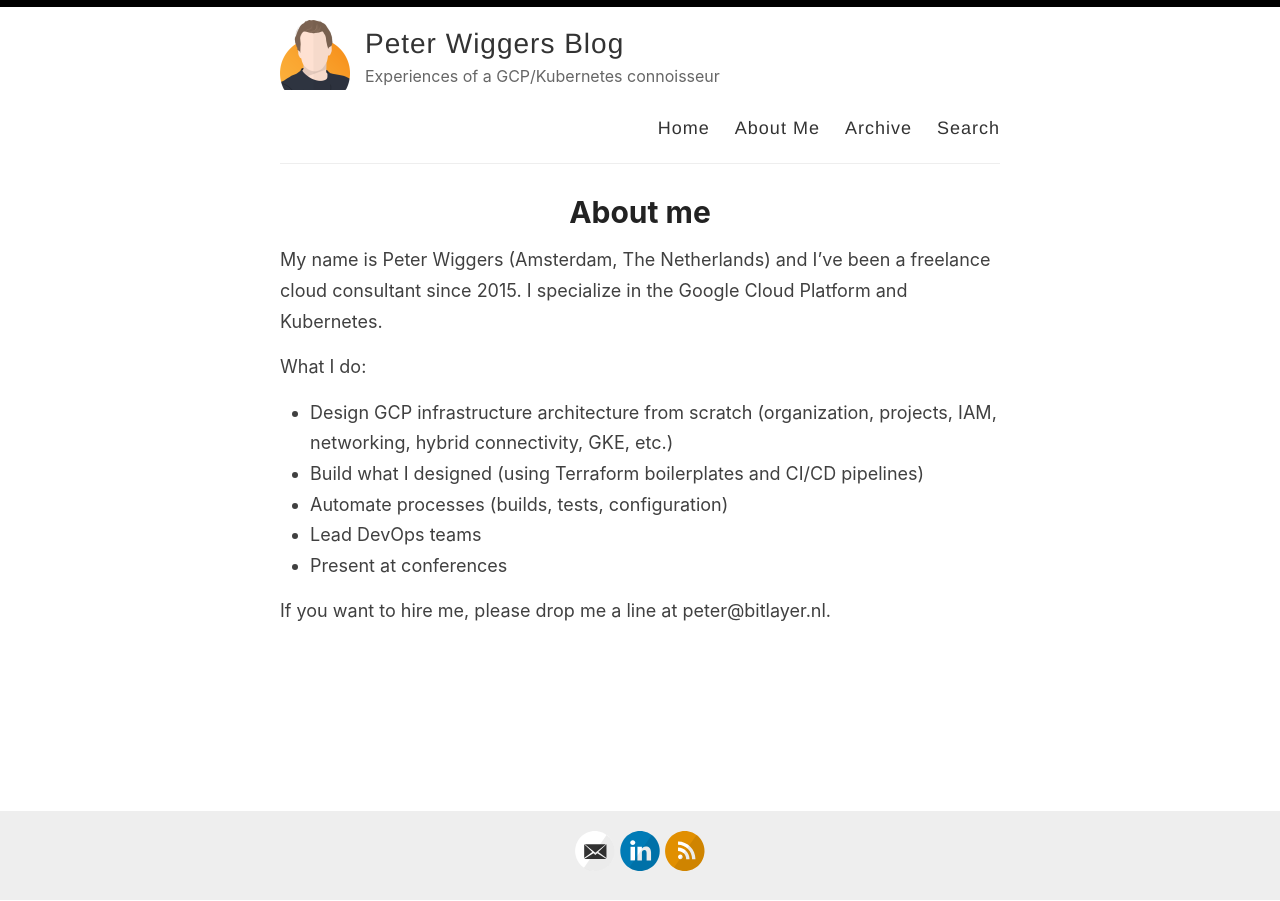
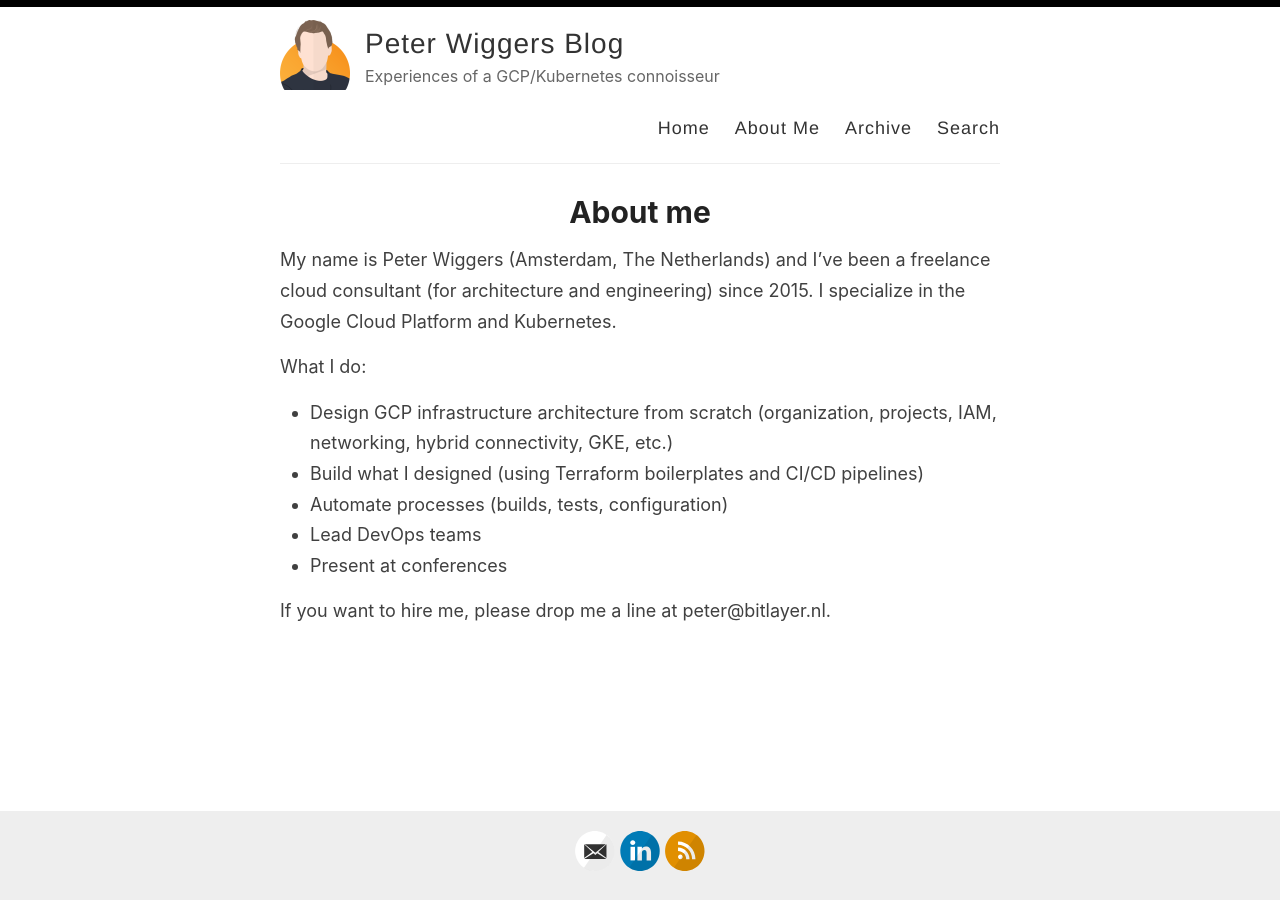
Before and after one commit to ppawiggers/ppawiggers.github.io, a Jekyll site: the page built from _pages/about-me.md, in a window 1280 px wide. Built offline with Jekyll 4.4.1, drawn with Linux system fonts in a browser that asks for light colours.

Commit message:
about me

```diff
--- a/_pages/about-me.md
+++ b/_pages/about-me.md
@@ -4,7 +4,7 @@
 permalink: /about-me/
 ---
 
-My name is Peter Wiggers (Amsterdam, The Netherlands) and I've been a freelance cloud consultant since 2015. I specialize in the Google Cloud Platform and Kubernetes.
+My name is Peter Wiggers (Amsterdam, The Netherlands) and I've been a freelance cloud consultant (for architecture and engineering) since 2015. I specialize in the Google Cloud Platform and Kubernetes.
 
 What I do:
 
```
